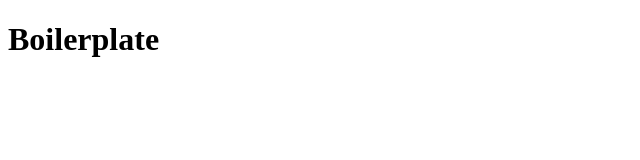
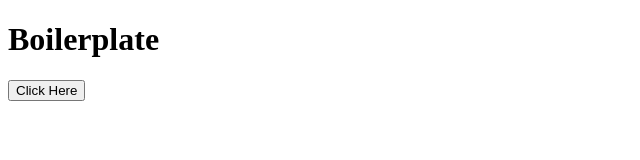
Before and after one commit to IvanR96/boilerplate, a plain HTML site: page index.html in a window 1280 px wide. Shown: the whole page, without its empty margins (0-640 px from the left). Drawn offline with Linux system fonts and the light colour scheme.

Commit message:
button created

```diff
--- a/index.html
+++ b/index.html
@@ -8,5 +8,7 @@
 <body>
     <h1>Boilerplate</h1>
 
+    <button id="btn">Click Here</button>
+
 </body>
 </html>
```
